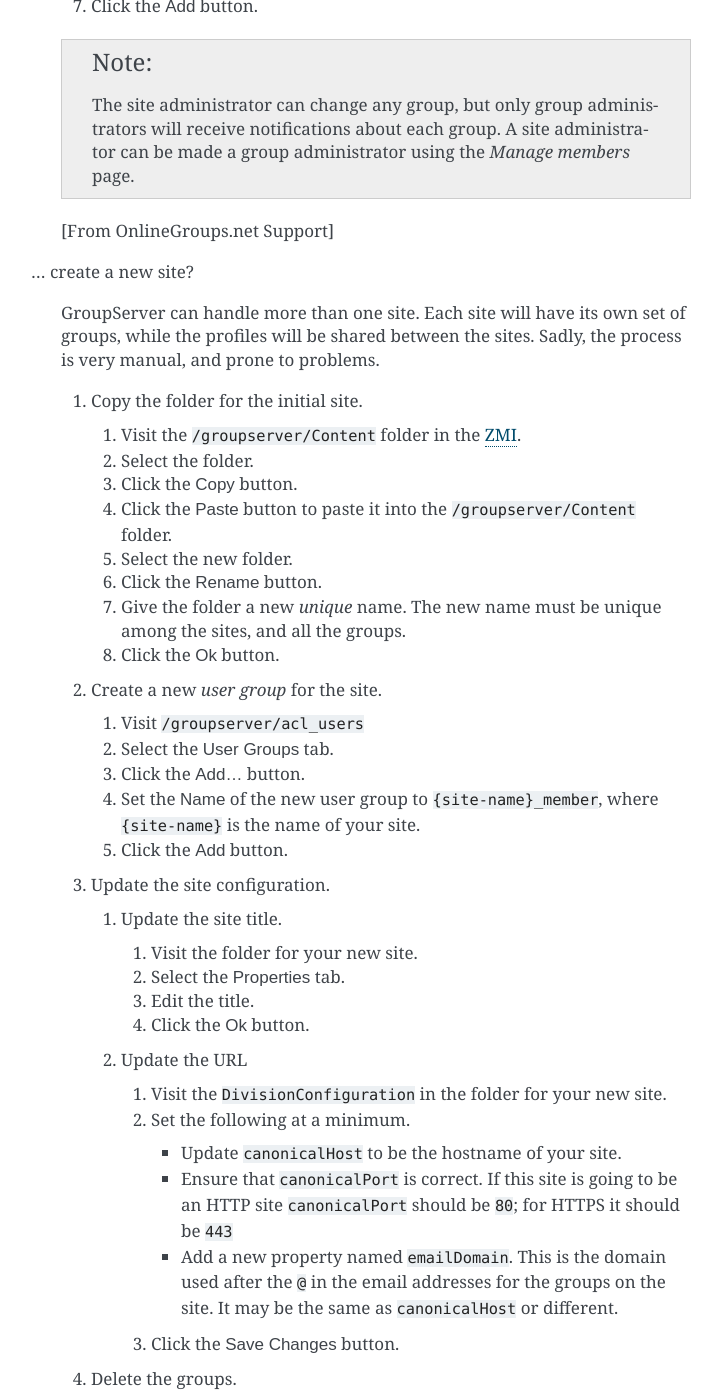
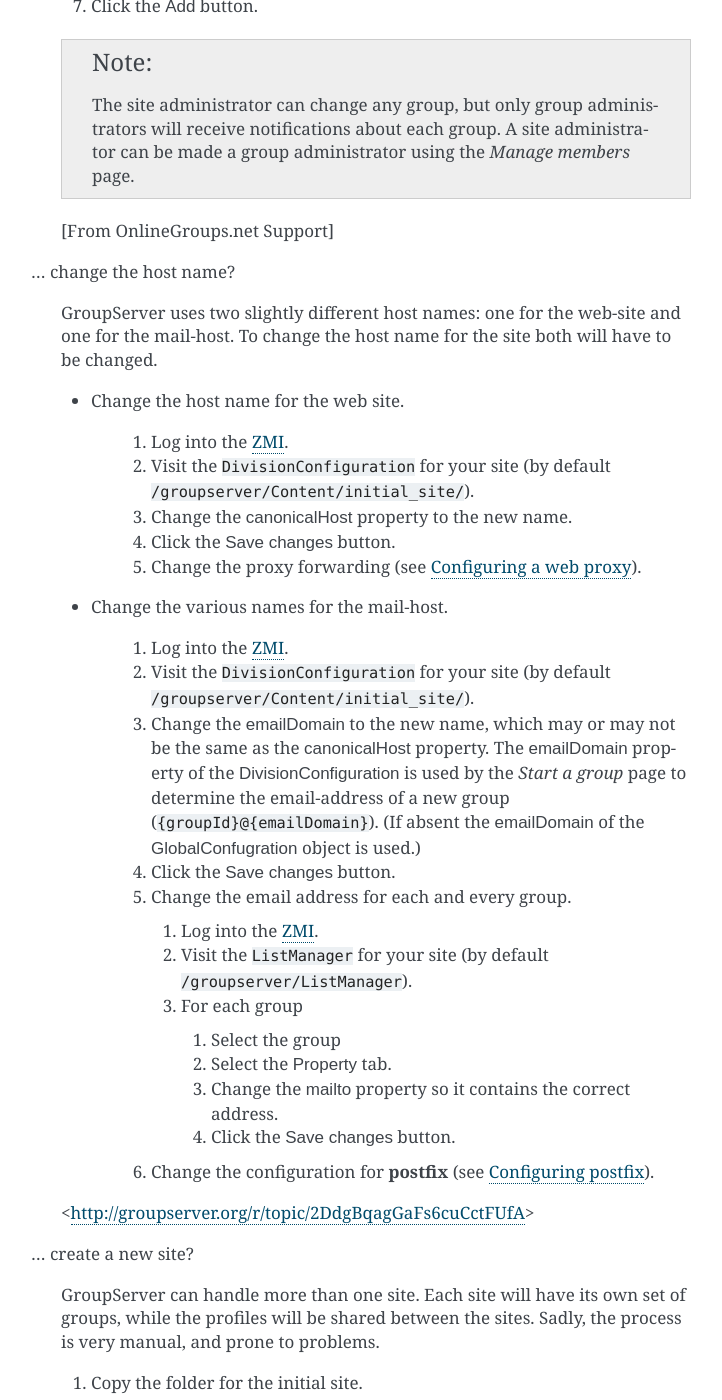
Before and after one commit to groupserver/buildout, a Sphinx documentation site: the page built from docs/faq.rst, in a window 1280 px wide and 1400 px high, scrolled down 725 px. Shown: the whole window, without its empty margins (389-1111 px from the left). Built offline with Sphinx 7.4.7, drawn with Linux system fonts in a browser that asks for light colours.

Commit message:
Adding a "How do I change the host name?" entry to the FAQ

```diff
--- a/docs/faq.rst
+++ b/docs/faq.rst
@@ -56,6 +56,66 @@
             administrator using the *Manage members* page.
 
   [From OnlineGroups.net Support]
+
+.. index::
+   single: Host name
+   single: Domain name
+   single: Proxy
+   double: Email; Domain
+   double: Email; Configuration
+   double: Site; Address
+
+.. _changeName:
+
+... change the host name?
+
+  GroupServer uses two slightly different host names: one for the
+  web-site and one for the mail-host. To change the host name for
+  the site both will have to be changed.
+
+  * Change the host name for the web site.
+
+     #. Log into the :ref:`ZMI <ZMI Login>`.
+     #. Visit the :file:`DivisionConfiguration` for your site (by
+        default :file:`/groupserver/Content/initial_site/`).
+     #. Change the :guilabel:`canonicalHost` property to the new
+        name.
+     #. Click the :guilabel:`Save changes` button.
+     #. Change the proxy forwarding (see :doc:`proxy-configure`).
+
+  * Change the various names for the mail-host.
+
+     #. Log into the :ref:`ZMI <ZMI Login>`.
+     #. Visit the :file:`DivisionConfiguration` for your site (by
+        default :file:`/groupserver/Content/initial_site/`).
+     #. Change the :guilabel:`emailDomain` to the new name, which
+        may or may not be the same as the
+        :guilabel:`canonicalHost` property. The
+        :guilabel:`emailDomain` property of the
+        :guilabel:`DivisionConfiguration` is used by the *Start*
+        *a* *group* page to determine the email-address of a new
+        group (``{groupId}@{emailDomain}``). (If absent the
+        :guilabel:`emailDomain` of the
+        :guilabel:`GlobalConfugration` object is used.)
+     #. Click the :guilabel:`Save changes` button.
+
+     #. Change the email address for each and every group.
+
+        #. Log into the :ref:`ZMI <ZMI Login>`.
+        #. Visit the :file:`ListManager` for your site (by
+           default :file:`/groupserver/ListManager`).
+        #. For each group
+
+           #. Select the group
+           #. Select the :guilabel:`Property` tab.
+           #. Change the :guilabel:`mailto` property so it
+              contains the correct address.
+           #. Click the :guilabel:`Save changes` button.
+
+     #. Change the configuration for :command:`postfix` (see
+        :doc:`postfix-configure`).
+
+  <http://groupserver.org/r/topic/2DdgBqagGaFs6cuCctFUfA>
 
 .. index::
    single: User group
@@ -424,7 +484,7 @@
   #. Open the mailing list object for the group.
   #. Copy the list of members to be moderated from the text
      editor into the ``moderated_members`` list.
-  #. Click the *Save changes* button.
+  #. Click the :guilabel:`Save changes` button.
 
   <http://groupserver.org/r/post/7r2kAxK3Y4zUPJgvl2A2rz>
 
```
